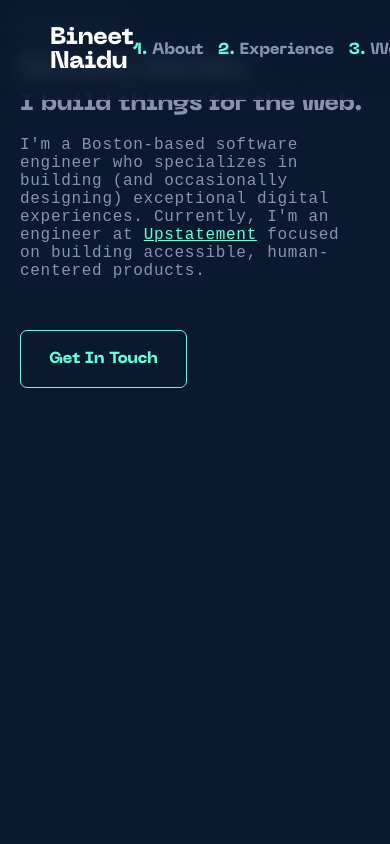
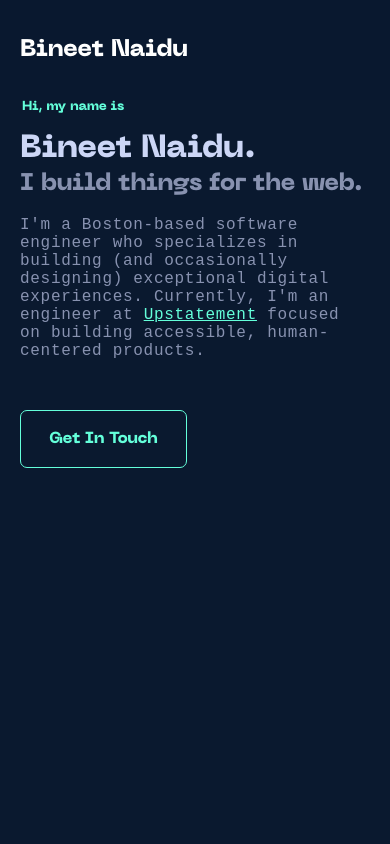
Before and after one commit to bineetNaidu/bineetnaidu.github.io, a React (Create React App) app: page / in a window 390 px wide. Shown: the top 844 px of the page. Built offline with nearby package versions, Linux system fonts and the light colour scheme; no server answers; the database is empty.

Commit message:
🎉 add media query

```diff
--- a/src/styles/Hero.scss
+++ b/src/styles/Hero.scss
@@ -27,6 +27,10 @@
 
     @media (max-width: 600px) {
       font-size: 4rem;
+    }
+
+    @media (max-width: 480px) {
+      font-size: 3rem;
     }
 
     @media (max-width: 450px) {
--- a/src/styles/Navbar.scss
+++ b/src/styles/Navbar.scss
@@ -15,9 +15,17 @@
   background-color: rgba(10, 25, 47, 0.85);
   backdrop-filter: blur(10px);
 
+  @media (max-width: 450px) {
+    padding: 0px 20px;
+  }
+
   &__links {
     display: flex;
     font-size: medium;
+
+    @media (max-width: 450px) {
+      display: none;
+    }
 
     ::marker {
       color: $color-primary;
--- a/src/styles/Project.scss
+++ b/src/styles/Project.scss
@@ -116,7 +116,7 @@
       filter: grayscale(50%) contrast(1) brightness(75%);
       height: 100%;
       @media (max-width: 560px) {
-        filter: grayscale(100%) contrast(1) brightness(45%);
+        filter: grayscale(60%) contrast(1) brightness(45%);
       }
     }
 
--- a/src/styles/Works.scss
+++ b/src/styles/Works.scss
@@ -6,5 +6,9 @@
 
   &__header {
     @include base_section_header;
+
+    @media (max-width: 350px) {
+      font-size: larger;
+    }
   }
 }
--- a/src/styles/Wrapper.scss
+++ b/src/styles/Wrapper.scss
@@ -1,9 +1,13 @@
 .wrapper {
-  margin: 0px auto;
+  // margin: 0px auto;
   width: 100%;
   max-width: 1600px;
   min-height: 100vh;
   padding: 150px 150px;
+
+  @media (max-width: 883px) {
+    padding: 150px 60px;
+  }
 
   @media (max-width: 768px) {
     padding: 150px 80px;
@@ -12,6 +16,6 @@
     padding: 100px 40px;
   }
   @media (max-width: 450px) {
-    padding: 20px;
+    padding: 100px 20px;
   }
 }
--- a/src/styles/index.scss
+++ b/src/styles/index.scss
@@ -63,6 +63,10 @@ body {
   width: 100%;
   scroll-behavior: smooth;
   overflow-x: hidden;
+
+  @media (max-width: 450px) {
+    overflow-x: hidden;
+  }
 }
 
 a {
```
